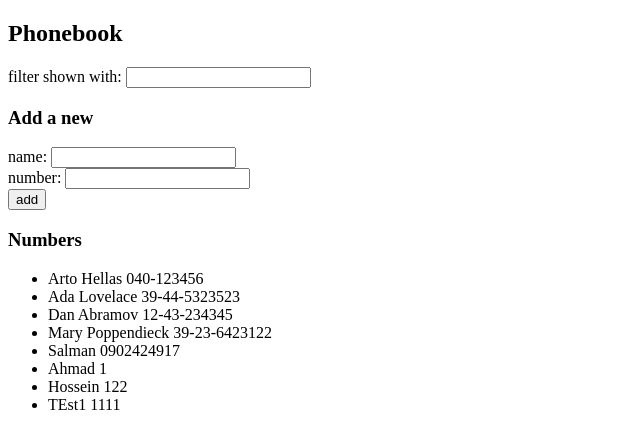
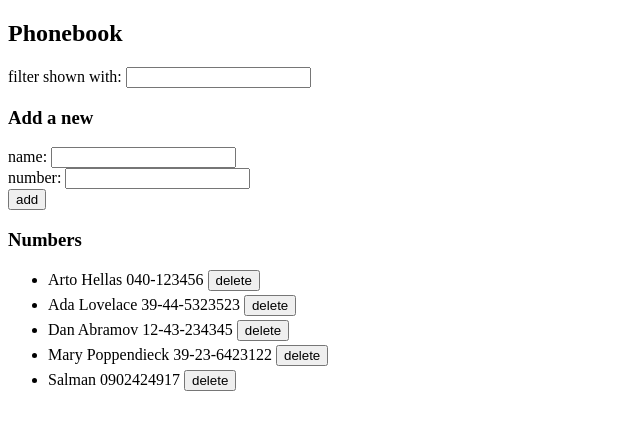
Before and after one commit to slmn-pr/fullstackopen, a React (Vite) app in the folder part2/phonebook/: page / in a window 1280 px wide. Shown: the top 448 px of the page, without its empty margins (0-640 px from the left). Built offline with nearby package versions, Linux system fonts and the light colour scheme; data requests are answered from the project's data file.

Commit message:
add: exercise 2.14 is dome

```diff
--- a/part2/phonebook/db.json
+++ b/part2/phonebook/db.json
@@ -24,21 +24,6 @@
       "name": "Salman",
       "number": "0902424917",
       "id": "ac78O-o2A0k"
-    },
-    {
-      "name": "Ahmad",
-      "number": "1",
-      "id": "xSuApHmB-bM"
-    },
-    {
-      "name": "Hossein",
-      "number": "122",
-      "id": "S2q1e_ooUB8"
-    },
-    {
-      "name": "TEst1",
-      "number": "1111",
-      "id": "4H_MR-tXHJw"
     }
   ],
   "$schema": "./node_modules/json-server/schema.json"
--- a/part2/phonebook/src/App.jsx
+++ b/part2/phonebook/src/App.jsx
@@ -2,7 +2,7 @@ import { useEffect, useState } from "react";
 import Filter from "./components/Filter";
 import PersonForm from "./components/PersonForm";
 import Persons from "./components/Persons";
-import { create, getAll } from "./services/persons";
+import { create, getAll, remove } from "./services/persons";
 
 const App = () => {
   const [persons, setPersons] = useState([]);
@@ -60,6 +60,28 @@ const App = () => {
     setNewPhone("");
   }
 
+  function handleDeletePerson(id) {
+    let existPerson = persons.find((person) => person.id === id);
+    if (!existPerson) {
+      return alert("Person not found!");
+    }
+
+    const allowed = confirm(`Delete ${existPerson.name} ?`);
+
+    if (!allowed) {
+      return;
+    }
+
+    remove(id)
+      .then(() => {
+        setPersons((prev) => prev.filter((person) => person.id !== id));
+      })
+      .catch((error) => {
+        console.error("[App] handleDeletePerson error: ", error);
+        alert("Delete person failed!");
+      });
+  }
+
   const personToShow = persons.filter((person) =>
     person.name.toLowerCase().includes(filter.trim().toLowerCase()),
   );
@@ -90,7 +112,7 @@ const App = () => {
       />
 
       <h3>Numbers</h3>
-      <Persons persons={personToShow} />
+      <Persons persons={personToShow} onDelete={handleDeletePerson} />
     </div>
   );
 };
--- a/part2/phonebook/src/components/Persons.jsx
+++ b/part2/phonebook/src/components/Persons.jsx
@@ -1,12 +1,16 @@
-export default function Persons({ persons }) {
+export default function Persons({ persons, onDelete }) {
   if (!persons?.length) return <p>There is no contact here!</p>;
 
   return (
     <div>
-      <ul>
+      <ul style={{ display: "flex", flexDirection: "column", gap: "4px" }}>
         {persons.map((person) => (
           <li key={`${person.id}`}>
-            {person.name} {person.number}
+            <span>
+              {person.name} {person.number}
+            </span>
+            &nbsp;
+            <button onClick={() => onDelete(person.id)}>delete</button>
           </li>
         ))}
       </ul>
--- a/part2/phonebook/src/services/persons.js
+++ b/part2/phonebook/src/services/persons.js
@@ -9,3 +9,7 @@ export function getAll() {
 export function create(person) {
   return axios.post(BASE_URL, person).then((response) => response.data);
 }
+
+export function remove(id) {
+  return axios.delete(`${BASE_URL}/${id}`);
+}
```
